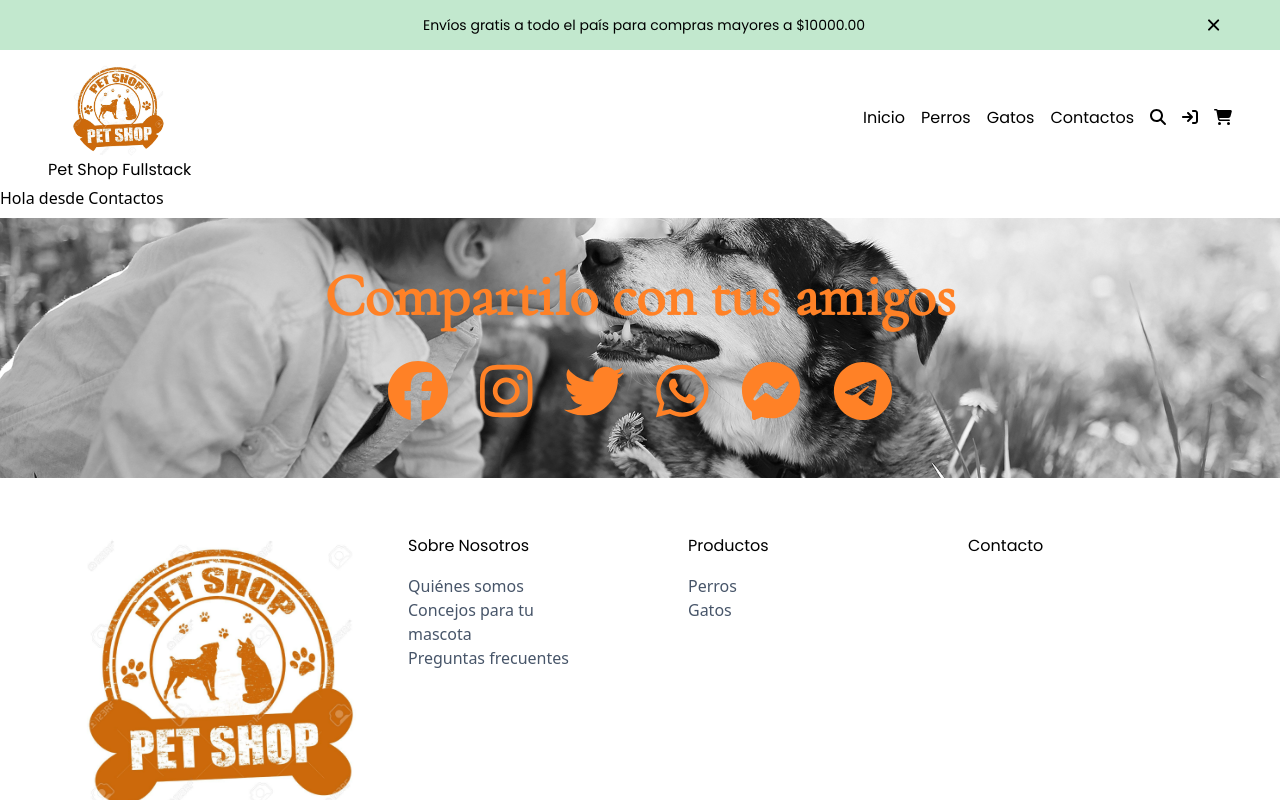
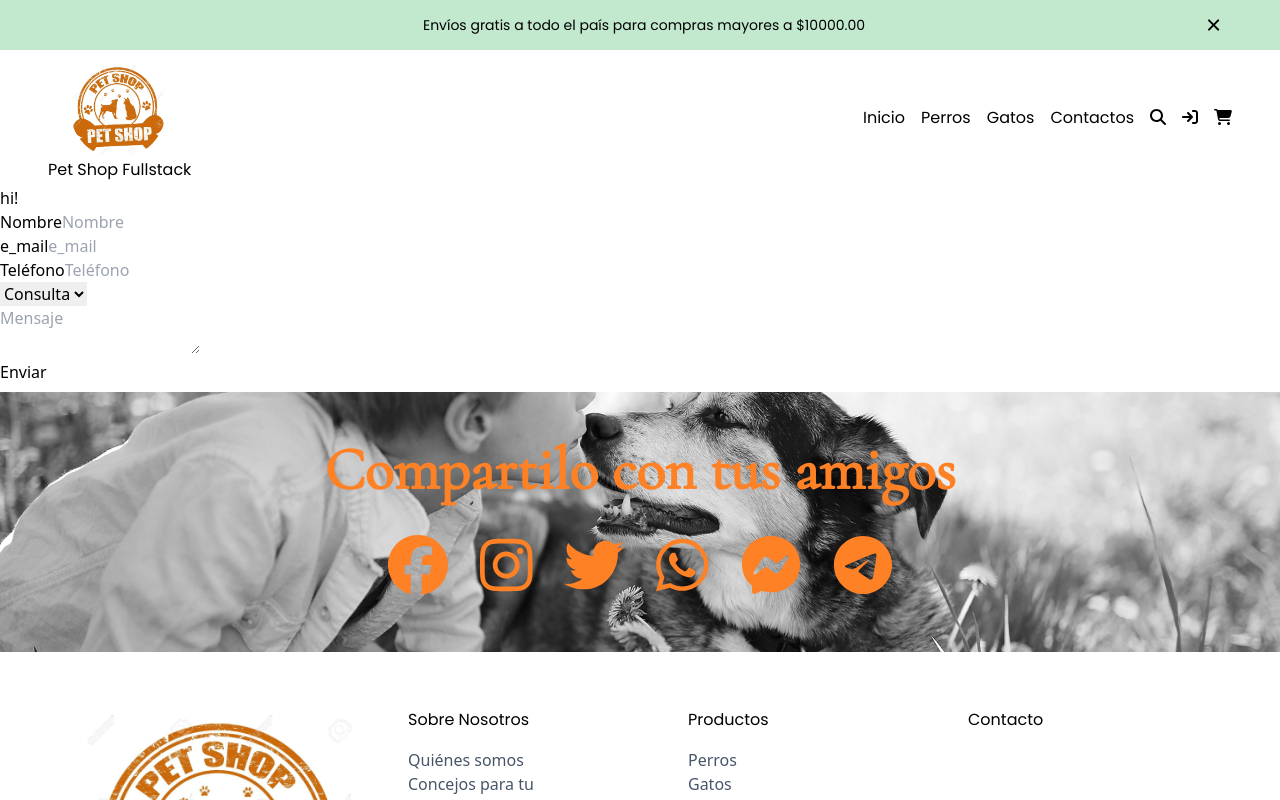
Before and after one commit to jdoors/WebProyect, a React (Create React App) app: page /contactos in a window 1280 px wide. Shown: the top 800 px of the page. Built offline with nearby package versions, Linux system fonts and the light colour scheme; a web font is replaced by a local one.

Commit message:
Instalación de Formik ycuerpo de formulario

```diff
--- a/package.json
+++ b/package.json
@@ -11,6 +11,7 @@
     "@testing-library/react": "^12.1.4",
     "@testing-library/user-event": "^13.5.0",
     "axios": "^0.26.1",
+    "formik": "^2.2.9",
     "json-server": "^0.17.0",
     "react": "^17.0.2",
     "react-dom": "^17.0.2",
--- a/src/components/Pages/Contactos.js
+++ b/src/components/Pages/Contactos.js
@@ -1,9 +1,43 @@
 import React from 'react'
+import {Formik,Form,Field, ErrorMessage} from 'formik'
 
 const Contactos = () => {
-return (
-    <div>Hola desde Contactos</div>
-)
+  return (
+    <div>
+        <p>hi!</p>
+        <Formik>
+            {()=> (
+        <Form>
+            <div>
+                <label htmlFor='name'>Nombre</label>
+                <Field type='text' id='name' name='name' placeholder='Nombre'/>
+            </div>
+            <div>
+                <label htmlFor='email'>e_mail</label>
+                <Field type='email' id='email' name='email' placeholder='e_mail'/>
+            </div>
+            <div>
+                <label htmlFor='phone'>Teléfono</label>
+                <Field type='text' id='phone' name='phone' placeholder='Teléfono'/>
+            </div>
+
+            <div>
+                 <Field name='asunto' as='select'>
+                     <option value='consulta'>Consulta </option>
+                     <option value='reclamo'>Reclamo </option>
+                     <option value='otros'>Otros </option>
+                 </Field>
+            </div>
+            <div>
+                 <Field name='textarea' as='textarea' placeholder='Mensaje'/>
+            </div>
+
+            <button type='submit'>Enviar</button>
+        </Form>
+        )}
+        </Formik>
+    </div>
+  )
 }
 
 export default Contactos
--- a/src/components/Rutas.js
+++ b/src/components/Rutas.js
@@ -1,3 +1,4 @@
+
 
 import { BrowserRouter as Router, Route, Routes } from "react-router-dom"
 import Inicio from "./Inicio/Inicio"
```
Also changed, not shown: 1 other file (tests, documents, lock files or other folders).
